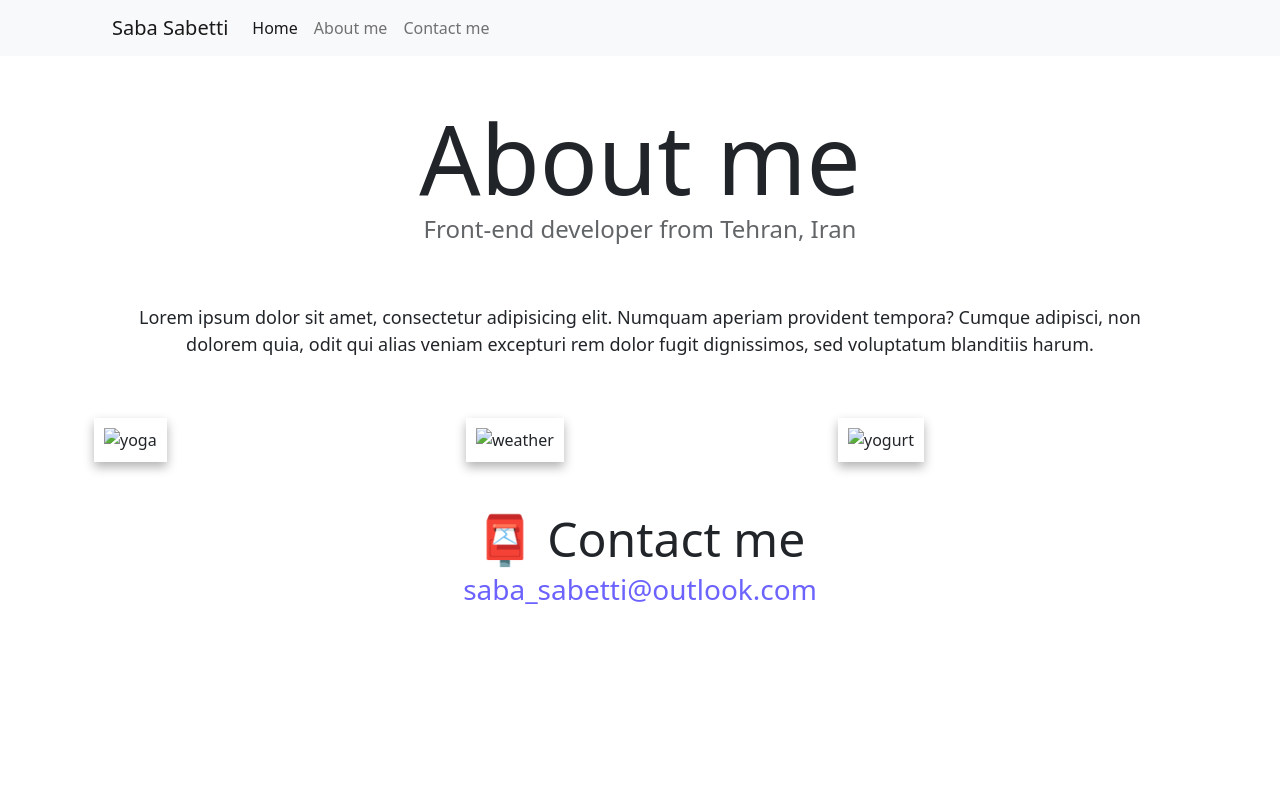
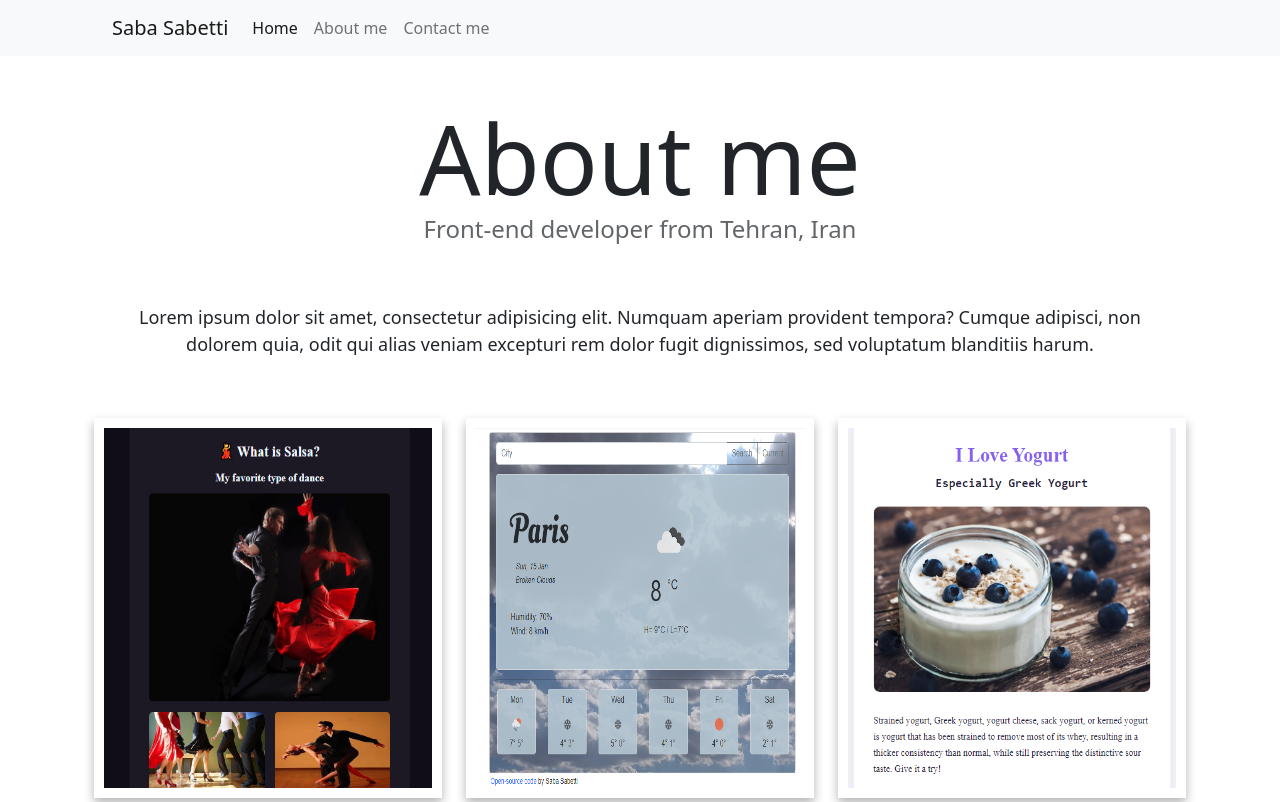
Before and after one commit to sabooli/Homework3, a plain HTML site: page about.html in a window 1280 px wide. Shown: the top 802 px of the page. Drawn offline with nearby package versions, Linux system fonts and the light colour scheme.

Commit message:
same size for images

```diff
--- a/about.html
+++ b/about.html
@@ -65,18 +65,22 @@
       <div class="container">
         <div class="row mb-5">
           <div class="col-sm-4">
-            <img src="images/yoga.png" alt="yoga" class="img-fluid design" />
+            <img
+              src="images/Salsa-app.png"
+              alt="yoga"
+              class="img-fluid design"
+            />
           </div>
           <div class="col-sm-4">
             <img
-              src="images/weather.png"
+              src="images/Weather-app.png"
               alt="weather"
               class="img-fluid design"
             />
           </div>
           <div class="col-sm-4">
             <img
-              src="images/yogurt.png"
+              src="images/Yogurt-app.png"
               alt="yogurt"
               class="img-fluid design"
             />
--- a/style.css
+++ b/style.css
@@ -85,6 +85,10 @@ p {
   box-shadow: var(--box-shadow);
   color: white;
 }
+.img-fluid {
+  width: 550px;
+  height: 380px;
+}
 .design {
   box-sizing: border-box;
   padding: 10px;
```
Also changed, not shown: index.html (+3 -3 lines), images/Salsa-app.png (added), images/Weather-app.png (added), images/Yogurt-app.png (added).
